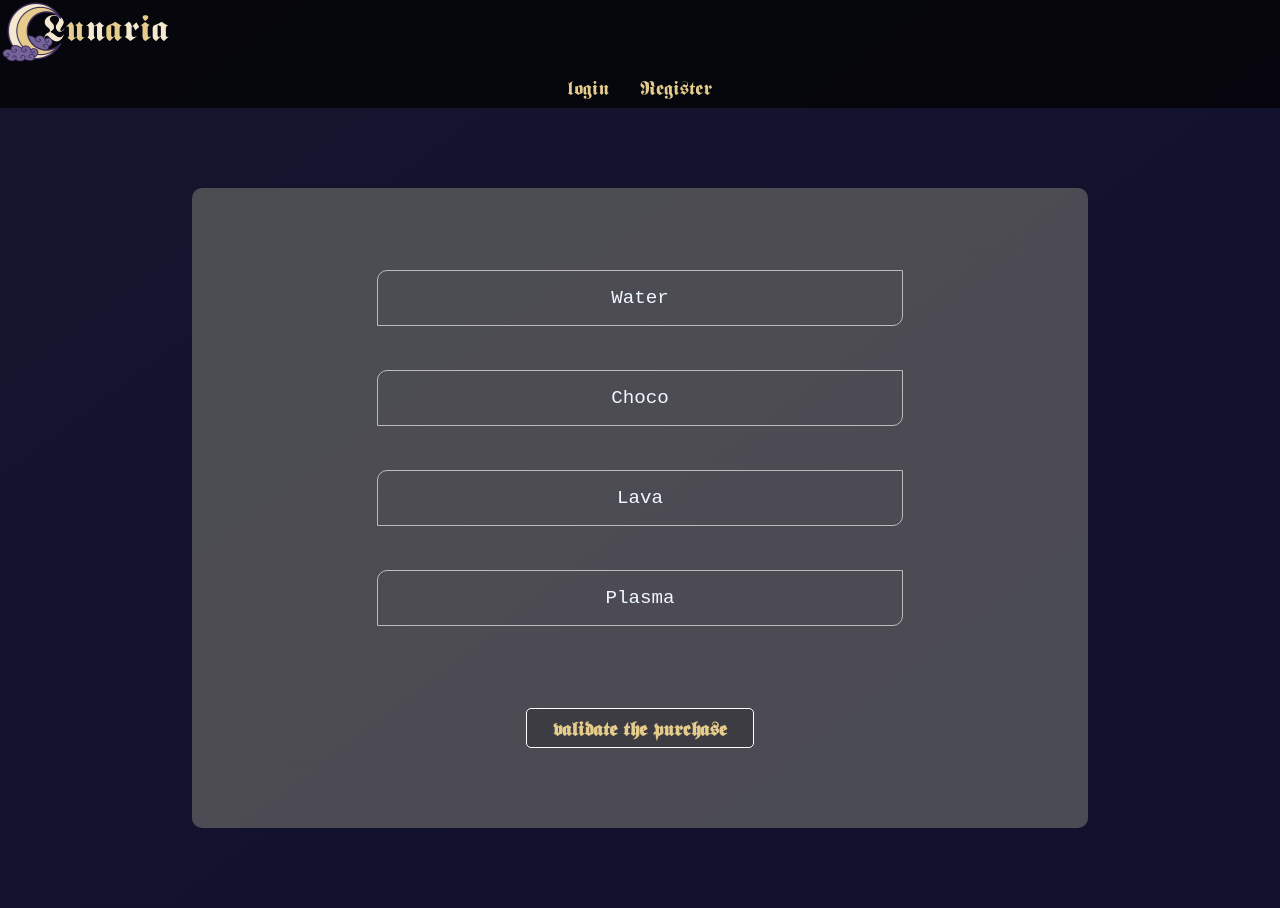
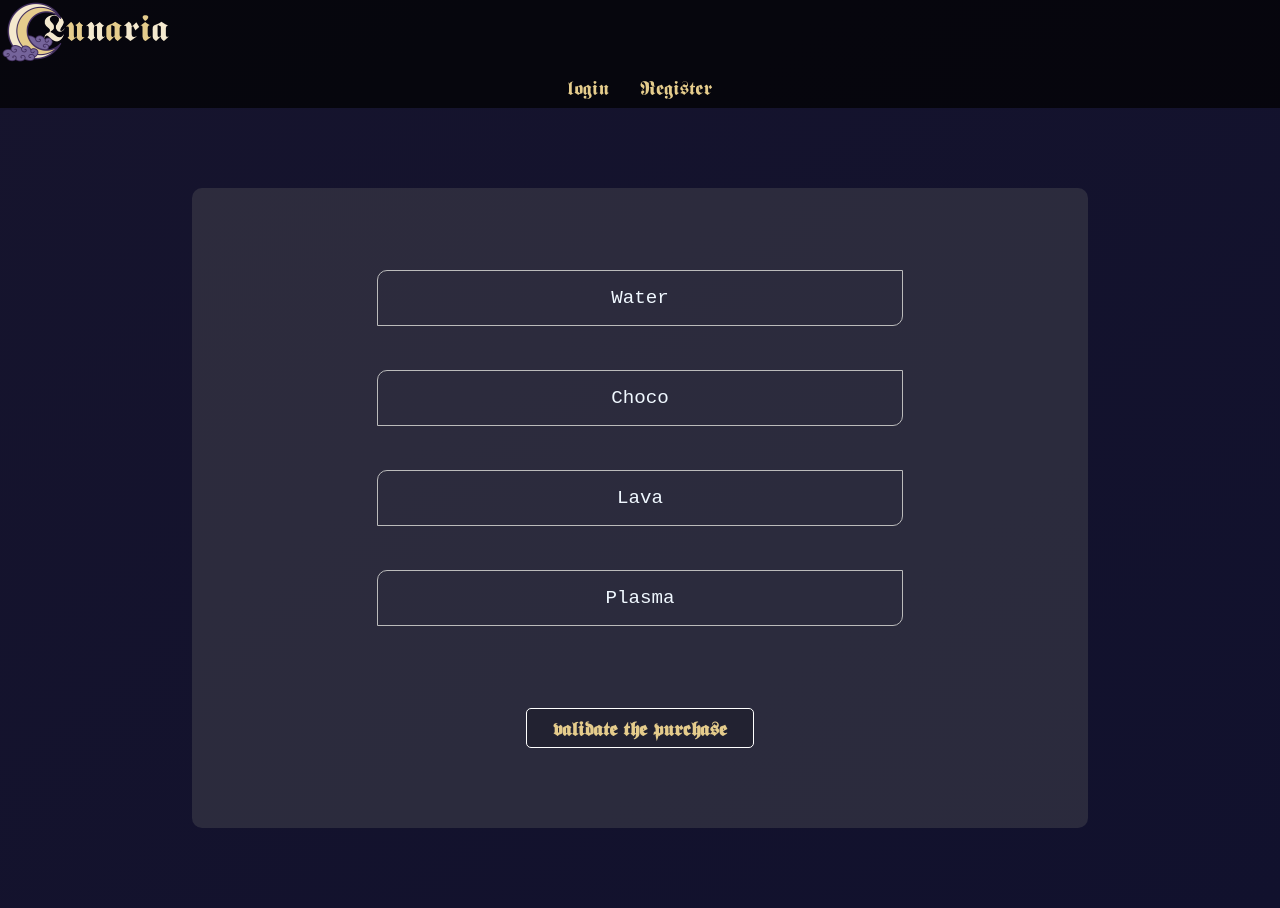
Before and after one commit to nmarrocchi/Lunaria, a PHP site: page /marketplace.php in a window 1280 px wide. Run offline with PHP 8.4, Linux system fonts and the light colour scheme; data that the repository does not hold is empty.

Commit message:
fishlist background color

```diff
--- a/style/marketplace.css
+++ b/style/marketplace.css
@@ -2,7 +2,7 @@
   width: 70vw;
   margin: 10vh auto;
   padding: 5vh 0vw;
-  background-color: rgba(100, 100, 100, 0.7);
+  background-color: rgba(100, 100, 100, 0.3);
   border-radius: 10px;
   text-align: center;
 }
```
